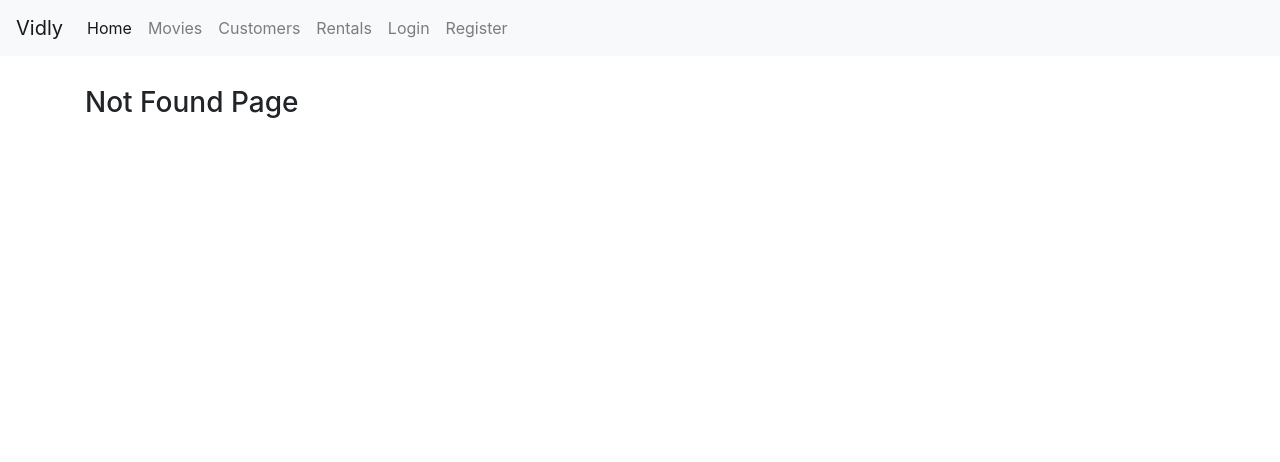
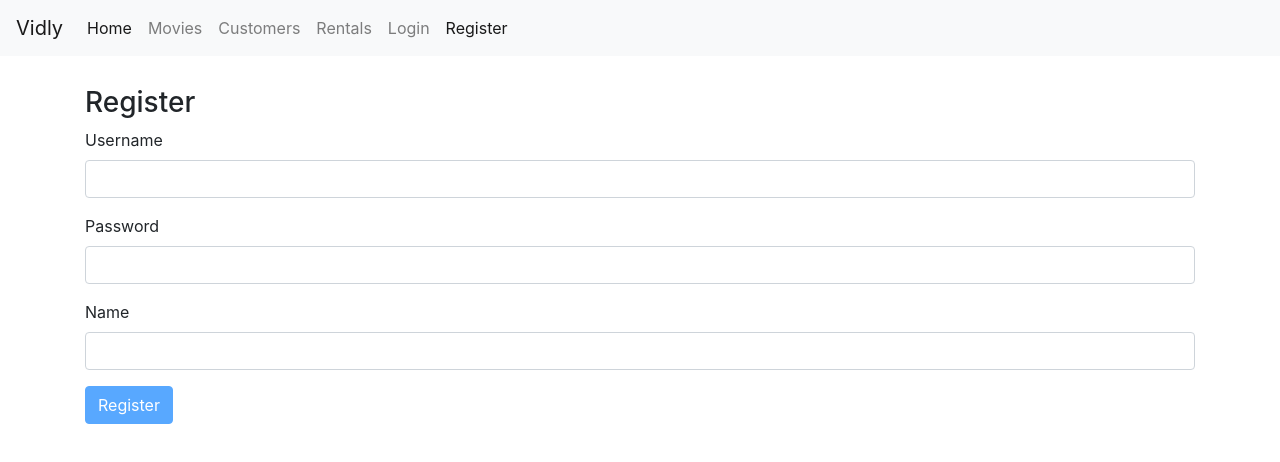
Before and after one commit to uniqcle/vidly, a React (Create React App) app: page /register in a window 1280 px wide. Before the commit this address led to /not-found. Shown: the top 462 px of the page. Built offline with nearby package versions, Linux system fonts and the light colour scheme.

Commit message:
register form

```diff
--- a/src/App.js
+++ b/src/App.js
@@ -6,6 +6,7 @@ import NavBar from "./components/navBar";
 import Customers from "./components/Customers";
 import Rentals from "./components/rentals";
 import LoginForm from "./components/loginForm";
+import RegisterForm from './components/registerForm'
 import NotFound from "./components/NotFound";
 import "./App.css";
 
@@ -17,6 +18,7 @@ class App extends Component {
         <main className="container">
           <Switch>
             <Route path="/login" component={LoginForm} />
+            <Route path="/register" component={RegisterForm} />
             <Route path="/movies/:id" component={MovieForm} />
             <Route path="/movies" component={Movies} />
             <Route path="/customers" component={Customers} />
--- a/src/components/Movies.jsx
+++ b/src/components/Movies.jsx
@@ -102,7 +102,10 @@ export default class Movies extends Component {
                 />
               </div>
               <div className="col-9">
-                <h3>Showing {totalCount} movies in the database. </h3>
+
+                <button className="btn-primary">New Movie</button>
+
+                <span>Showing {totalCount} movies in the database. </span>
 
                 <MoviesTable
                   movies={movies}
--- a/src/components/registerForm.jsx
+++ b/src/components/registerForm.jsx
@@ -14,8 +14,8 @@ class RegisterForm extends Form {
 
     schema = {
         username: Joi.string().email().required().label("Username"),
-        password: Joi.string().required().label("Password"),
-        name: Joi.string().required().label("Name")
+        password: Joi.string().min(5).required().label("Password"),
+        name: Joi.string().min(3).required().label("Name")
     }
 
     doSubmit = () => {
```
